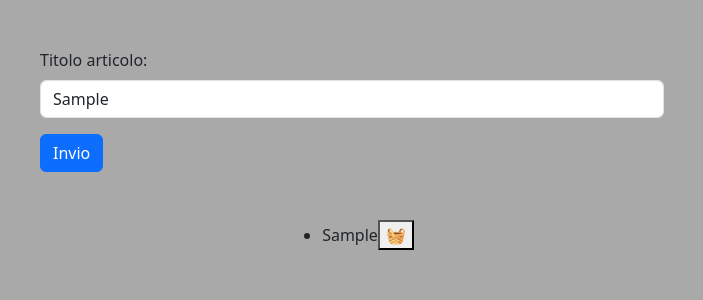
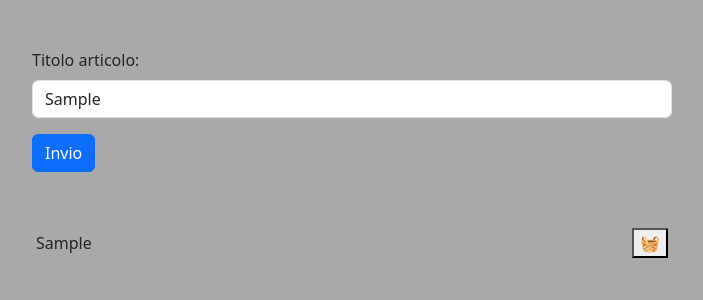
Before and after one commit to SimoneChiodo/react-form, a React (Vite) app: page / in a window 1280 px wide. Both pictures are taken after typing "Sample" into the empty fields and a click on the button "Invio". Shown: the top 300 px of the page, without its empty margins (288-991 px from the left). Built offline with nearby package versions, Linux system fonts and the light colour scheme.

Commit message:
fix errors

```diff
--- a/src/App.css
+++ b/src/App.css
@@ -1,3 +1,15 @@
 body {
     background-color: darkgray;
 }
+
+ul {
+    list-style-type: none;
+    padding: 0;
+}
+
+li {
+    border-bottom: 1px solid gray;
+}
+li:last-child {
+    border-bottom: none;
+}
--- a/src/App.jsx
+++ b/src/App.jsx
@@ -56,8 +56,10 @@ function App() {
     return (
         <>
             <main className="d-flex flex-column align-items-center mt-5">
+                {/* Container */}
+                <div className="w-50">
                     {/* FORM */}
-                <form onSubmit={handleFormSubmit} className="row g-3 w-50">
+                    <form onSubmit={handleFormSubmit} className="row g-3">
                         {/* Title Input */}
                         <div className="col-12">
                             <label htmlFor="inputTitle" className="form-label">
@@ -85,7 +87,10 @@ function App() {
                         {articles?.length ? (
                             // Print the Array
                             articles.map((article) => (
-                            <li key={article.id}>
+                                <li
+                                    key={article.id}
+                                    className="d-flex justify-content-between align-items-center py-2 px-1"
+                                >
                                     {/* Nome dell'articolo */}
                                     {article.title}
 
@@ -108,6 +113,7 @@ function App() {
                             <h2>Ancora nessun post...</h2>
                         )}
                     </ul>
+                </div>
             </main>
         </>
     );
```
Lines whose indentation alone changed are shown as unchanged.
